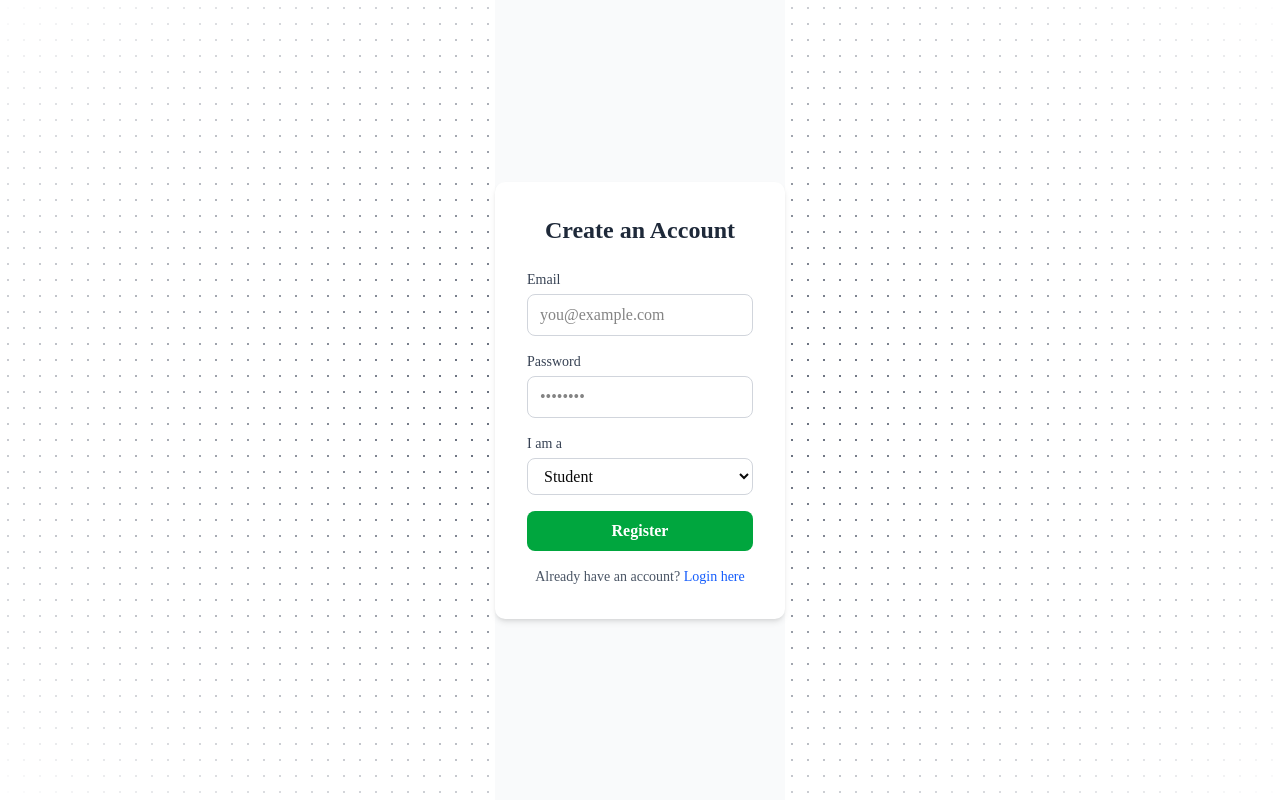
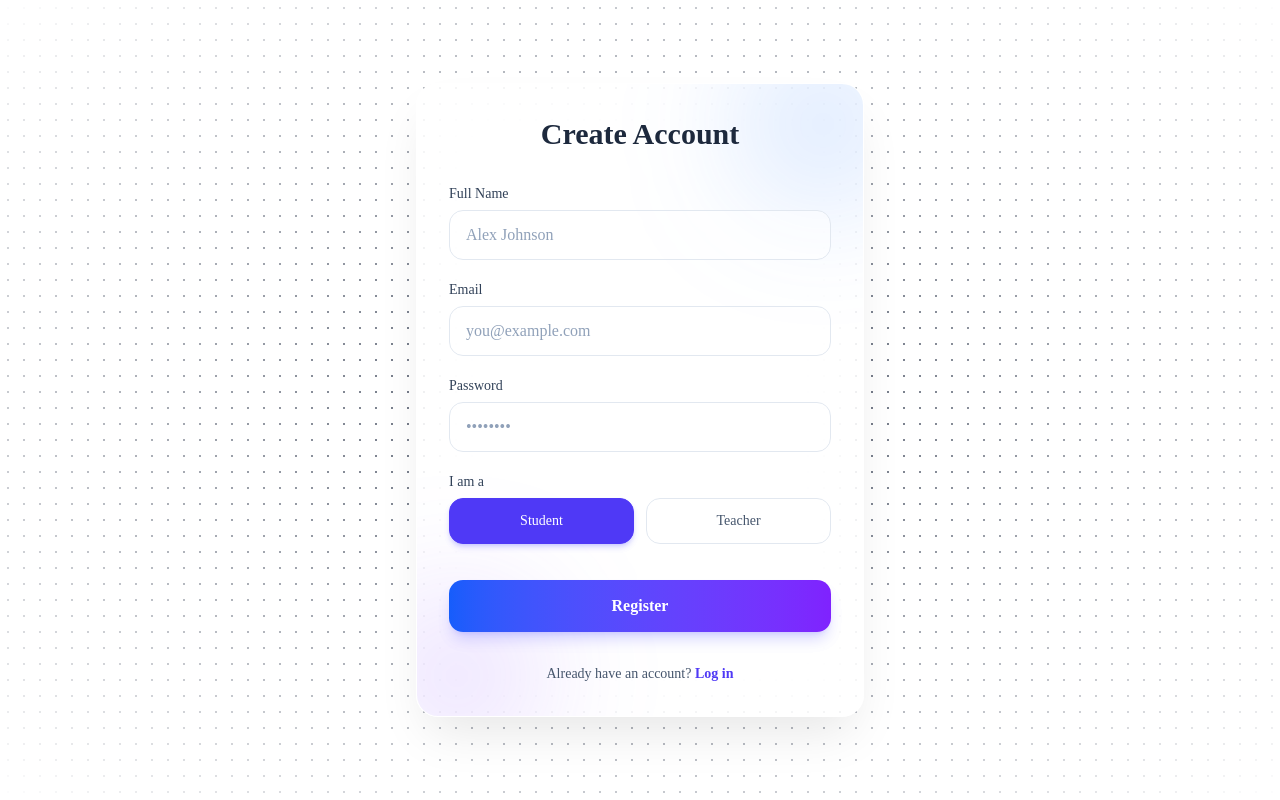
Before and after one commit to DARSHILZZ/wellbeing_agent, a Next.js app in the folder frontend/: page /register in a window 1280 px wide. Built offline with nearby package versions, Linux system fonts and the light colour scheme.

Commit message:
feat: migrate authentication and profile management to Supabase and implement UI redesign for login and register pages

```diff
--- a/frontend/src/app/login/page.tsx
+++ b/frontend/src/app/login/page.tsx
@@ -1,17 +1,118 @@
-import Link from 'next/link';
+"use client";
+
+import { useState } from "react";
+import { useRouter } from "next/navigation";
+import { supabase } from "@/lib/supabase";
+import { motion } from "framer-motion";
+import Link from "next/link";
 
 export default function Login() {
+  const [email, setEmail] = useState("");
+  const [password, setPassword] = useState("");
+  const [error, setError] = useState("");
+  const [loading, setLoading] = useState(false);
+  const router = useRouter();
+
+  const handleLogin = async (e: React.FormEvent) => {
+    e.preventDefault();
+    setError("");
+    setLoading(true);
+
+    try {
+      // 1. Authenticate with Supabase
+      const { data: authData, error: authError } = await supabase.auth.signInWithPassword({
+        email,
+        password,
+      });
+
+      if (authError) throw new Error(authError.message);
+      if (!authData.user) throw new Error("Login failed.");
+
+      // 2. Fetch user's role from profiles
+      const { data: profile, error: profileError } = await supabase
+        .from('profiles')
+        .select('role')
+        .eq('id', authData.user.id)
+        .single();
+
+      if (profileError) throw new Error("Could not fetch user profile.");
+
+      // 3. Route dynamically based on role
+      if (profile.role === 'teacher') {
+        router.push("/teacher");
+      } else {
+        router.push("/student/profile");
+      }
+    } catch (err: any) {
+      setError(err.message || "Failed to log in");
+    } finally {
+      setLoading(false);
+    }
+  };
+
   return (
-    <div className="relative z-10 bg-white/90 backdrop-blur p-8 rounded-xl shadow-xl w-96 mx-auto">
-        <h1 className="text-2xl font-bold mb-6 text-center text-gray-800">AI Tutor Login</h1>
-        <div className="space-y-4">
-          <Link href="/teacher" className="block w-full text-center bg-blue-600 text-white py-2.5 rounded-lg hover:bg-blue-700 transition-colors font-medium">
-            Login as Teacher
+    <div className="relative z-10 w-full max-w-md mx-auto">
+      <motion.div
+        initial={{ opacity: 0, y: 20 }}
+        animate={{ opacity: 1, y: 0 }}
+        transition={{ duration: 0.5 }}
+        className="bg-white/70 dark:bg-zinc-900/70 backdrop-blur-xl p-8 rounded-3xl shadow-2xl shadow-zinc-950/10 border border-white/50 dark:border-zinc-800/80 relative overflow-hidden"
+      >
+        {/* Glow Accent */}
+        <div className="absolute -top-10 -left-10 w-40 h-40 bg-indigo-500/20 rounded-full blur-3xl pointer-events-none" />
+        <div className="absolute -bottom-10 -right-10 w-40 h-40 bg-fuchsia-500/20 rounded-full blur-3xl pointer-events-none" />
+
+        <h2 className="text-3xl font-bold text-center text-slate-800 dark:text-zinc-100 mb-8 relative z-10">
+          Welcome Back
+        </h2>
+
+        {error && (
+          <motion.div initial={{ opacity: 0 }} animate={{ opacity: 1 }} className="bg-red-500/10 border border-red-500/20 text-red-600 dark:text-red-400 p-3 rounded-xl mb-6 text-sm text-center backdrop-blur-md">
+            {error}
+          </motion.div>
+        )}
+
+        <form onSubmit={handleLogin} className="space-y-5 relative z-10">
+          <div>
+            <label className="block text-sm font-medium text-slate-700 dark:text-zinc-300 mb-1.5">Email</label>
+            <input
+              type="email"
+              value={email}
+              onChange={(e) => setEmail(e.target.value)}
+              required
+              className="w-full px-4 py-3 bg-white/50 dark:bg-zinc-950/50 border border-slate-200 dark:border-zinc-800 rounded-xl focus:outline-none focus:ring-2 focus:ring-indigo-500 transition-all text-slate-800 dark:text-zinc-100 placeholder-slate-400"
+              placeholder="you@example.com"
+            />
+          </div>
+
+          <div>
+            <label className="block text-sm font-medium text-slate-700 dark:text-zinc-300 mb-1.5">Password</label>
+            <input
+              type="password"
+              value={password}
+              onChange={(e) => setPassword(e.target.value)}
+              required
+              className="w-full px-4 py-3 bg-white/50 dark:bg-zinc-950/50 border border-slate-200 dark:border-zinc-800 rounded-xl focus:outline-none focus:ring-2 focus:ring-indigo-500 transition-all text-slate-800 dark:text-zinc-100 placeholder-slate-400"
+              placeholder="••••••••"
+            />
+          </div>
+
+          <button
+            type="submit"
+            disabled={loading}
+            className="w-full py-3.5 mt-4 bg-gradient-to-r from-blue-600 to-indigo-600 hover:from-blue-700 hover:to-indigo-700 text-white font-semibold rounded-xl shadow-lg shadow-indigo-500/25 transition-all transform hover:scale-[1.02] active:scale-[0.98] disabled:opacity-70 disabled:hover:scale-100"
+          >
+            {loading ? "Authenticating..." : "Log In"}
+          </button>
+        </form>
+
+        <p className="mt-8 text-center text-sm text-slate-600 dark:text-zinc-400 relative z-10">
+          Don't have an account?{" "}
+          <Link href="/register" className="font-semibold text-indigo-600 dark:text-indigo-400 hover:underline">
+            Register here
           </Link>
-          <Link href="/student" className="block w-full text-center bg-green-600 text-white py-2.5 rounded-lg hover:bg-green-700 transition-colors font-medium">
-            Login as Student
-          </Link>
-        </div>
-      </div>
+        </p>
+      </motion.div>
+    </div>
   );
 }
--- a/frontend/src/app/register/page.tsx
+++ b/frontend/src/app/register/page.tsx
@@ -2,33 +2,47 @@
 
 import { useState } from "react";
 import { useRouter } from "next/navigation";
+import { supabase } from "@/lib/supabase";
+import { motion } from "framer-motion";
+import Link from "next/link";
 
 export default function RegisterPage() {
+  const [fullName, setFullName] = useState("");
   const [email, setEmail] = useState("");
   const [password, setPassword] = useState("");
   const [role, setRole] = useState("student");
   const [error, setError] = useState("");
   const [success, setSuccess] = useState(false);
+  const [loading, setLoading] = useState(false);
   const router = useRouter();
 
   const handleRegister = async (e: React.FormEvent) => {
     e.preventDefault();
     setError("");
     setSuccess(false);
+    setLoading(true);
 
     try {
-      const res = await fetch("http://localhost:8000/api/v1/auth/register", {
-        method: "POST",
-        headers: {
-          "Content-Type": "application/json",
-        },
-        body: JSON.stringify({ email, password, role }),
+      // 1. Register with Supabase Auth
+      const { data: authData, error: authError } = await supabase.auth.signUp({
+        email,
+        password,
       });
 
-      if (!res.ok) {
-        const errorData = await res.json();
-        throw new Error(errorData.detail || "Registration failed");
-      }
+      if (authError) throw new Error(authError.message);
+      if (!authData.user) throw new Error("Registration failed.");
+
+      // 2. Insert into profiles table
+      const { error: profileError } = await supabase.from('profiles').insert([
+        {
+          id: authData.user.id,
+          full_name: fullName,
+          email: email,
+          role: role,
+        }
+      ]);
+
+      if (profileError) throw new Error(profileError.message);
 
       setSuccess(true);
       setTimeout(() => {
@@ -36,80 +50,120 @@
       }, 2000);
     } catch (err: any) {
       setError(err.message || "Failed to register");
+    } finally {
+      setLoading(false);
     }
   };
 
   return (
-    <div className="min-h-screen flex items-center justify-center bg-gray-50">
-      <div className="max-w-md w-full p-8 bg-white rounded-lg shadow-md">
-        <h2 className="text-2xl font-bold text-center text-gray-800 mb-6">
-          Create an Account
+    <div className="relative z-10 w-full max-w-md mx-auto">
+      <motion.div
+        initial={{ opacity: 0, y: 20 }}
+        animate={{ opacity: 1, y: 0 }}
+        transition={{ duration: 0.5 }}
+        className="bg-white/70 dark:bg-zinc-900/70 backdrop-blur-xl p-8 rounded-3xl shadow-2xl shadow-zinc-950/10 border border-white/50 dark:border-zinc-800/80 relative overflow-hidden"
+      >
+        {/* Glow Accent */}
+        <div className="absolute -top-10 -right-10 w-40 h-40 bg-blue-500/20 rounded-full blur-3xl pointer-events-none" />
+        <div className="absolute -bottom-10 -left-10 w-40 h-40 bg-violet-500/20 rounded-full blur-3xl pointer-events-none" />
+
+        <h2 className="text-3xl font-bold text-center text-slate-800 dark:text-zinc-100 mb-8 relative z-10">
+          Create Account
         </h2>
 
         {error && (
-          <div className="bg-red-50 text-red-500 p-3 rounded-md mb-4 text-sm text-center">
+          <motion.div initial={{ opacity: 0 }} animate={{ opacity: 1 }} className="bg-red-500/10 border border-red-500/20 text-red-600 dark:text-red-400 p-3 rounded-xl mb-6 text-sm text-center backdrop-blur-md">
             {error}
-          </div>
+          </motion.div>
         )}
 
         {success && (
-          <div className="bg-green-50 text-green-600 p-3 rounded-md mb-4 text-sm text-center">
+          <motion.div initial={{ opacity: 0 }} animate={{ opacity: 1 }} className="bg-emerald-500/10 border border-emerald-500/20 text-emerald-600 dark:text-emerald-400 p-3 rounded-xl mb-6 text-sm text-center backdrop-blur-md">
             Registration successful! Redirecting to login...
-          </div>
+          </motion.div>
         )}
 
-        <form onSubmit={handleRegister} className="space-y-4">
+        <form onSubmit={handleRegister} className="space-y-5 relative z-10">
           <div>
-            <label className="block text-sm font-medium text-gray-700">Email</label>
+            <label className="block text-sm font-medium text-slate-700 dark:text-zinc-300 mb-1.5">Full Name</label>
+            <input
+              type="text"
+              value={fullName}
+              onChange={(e) => setFullName(e.target.value)}
+              required
+              className="w-full px-4 py-3 bg-white/50 dark:bg-zinc-950/50 border border-slate-200 dark:border-zinc-800 rounded-xl focus:outline-none focus:ring-2 focus:ring-indigo-500 transition-all text-slate-800 dark:text-zinc-100 placeholder-slate-400"
+              placeholder="Alex Johnson"
+            />
+          </div>
+
+          <div>
+            <label className="block text-sm font-medium text-slate-700 dark:text-zinc-300 mb-1.5">Email</label>
             <input
               type="email"
               value={email}
               onChange={(e) => setEmail(e.target.value)}
               required
-              className="mt-1 w-full px-3 py-2 border border-gray-300 rounded-md focus:outline-none focus:ring-2 focus:ring-blue-500"
+              className="w-full px-4 py-3 bg-white/50 dark:bg-zinc-950/50 border border-slate-200 dark:border-zinc-800 rounded-xl focus:outline-none focus:ring-2 focus:ring-indigo-500 transition-all text-slate-800 dark:text-zinc-100 placeholder-slate-400"
               placeholder="you@example.com"
             />
           </div>
 
           <div>
-            <label className="block text-sm font-medium text-gray-700">Password</label>
+            <label className="block text-sm font-medium text-slate-700 dark:text-zinc-300 mb-1.5">Password</label>
             <input
               type="password"
               value={password}
               onChange={(e) => setPassword(e.target.value)}
               required
-              className="mt-1 w-full px-3 py-2 border border-gray-300 rounded-md focus:outline-none focus:ring-2 focus:ring-blue-500"
+              className="w-full px-4 py-3 bg-white/50 dark:bg-zinc-950/50 border border-slate-200 dark:border-zinc-800 rounded-xl focus:outline-none focus:ring-2 focus:ring-indigo-500 transition-all text-slate-800 dark:text-zinc-100 placeholder-slate-400"
               placeholder="••••••••"
             />
           </div>
 
           <div>
-            <label className="block text-sm font-medium text-gray-700">I am a</label>
-            <select
-              value={role}
-              onChange={(e) => setRole(e.target.value)}
-              className="mt-1 w-full px-3 py-2 border border-gray-300 rounded-md focus:outline-none focus:ring-2 focus:ring-blue-500"
-            >
-              <option value="student">Student</option>
-              <option value="teacher">Teacher</option>
-            </select>
+            <label className="block text-sm font-medium text-slate-700 dark:text-zinc-300 mb-1.5">I am a</label>
+            <div className="grid grid-cols-2 gap-3">
+              <button
+                type="button"
+                onClick={() => setRole('student')}
+                className={`py-3 px-4 rounded-xl border text-sm font-medium transition-all ${
+                  role === 'student'
+                    ? 'bg-indigo-600 border-indigo-600 text-white shadow-md shadow-indigo-500/25'
+                    : 'bg-white/50 dark:bg-zinc-950/50 border-slate-200 dark:border-zinc-800 text-slate-600 dark:text-zinc-400 hover:bg-slate-50 dark:hover:bg-zinc-900'
+                }`}
+              >
+                Student
+              </button>
+              <button
+                type="button"
+                onClick={() => setRole('teacher')}
+                className={`py-3 px-4 rounded-xl border text-sm font-medium transition-all ${
+                  role === 'teacher'
+                    ? 'bg-indigo-600 border-indigo-600 text-white shadow-md shadow-indigo-500/25'
+                    : 'bg-white/50 dark:bg-zinc-950/50 border-slate-200 dark:border-zinc-800 text-slate-600 dark:text-zinc-400 hover:bg-slate-50 dark:hover:bg-zinc-900'
+                }`}
+              >
+                Teacher
+              </button>
+            </div>
           </div>
 
           <button
             type="submit"
-            className="w-full py-2 px-4 bg-green-600 hover:bg-green-700 text-white font-semibold rounded-md transition duration-200"
+            disabled={loading}
+            className="w-full py-3.5 mt-4 bg-gradient-to-r from-blue-600 to-violet-600 hover:from-blue-700 hover:to-violet-700 text-white font-semibold rounded-xl shadow-lg shadow-indigo-500/25 transition-all transform hover:scale-[1.02] active:scale-[0.98] disabled:opacity-70 disabled:hover:scale-100"
           >
-            Register
+            {loading ? "Creating account..." : "Register"}
           </button>
         </form>
 
-        <p className="mt-4 text-center text-sm text-gray-600">
+        <p className="mt-8 text-center text-sm text-slate-600 dark:text-zinc-400 relative z-10">
           Already have an account?{" "}
-          <a href="/login" className="text-blue-600 hover:underline">
-            Login here
-          </a>
+          <Link href="/login" className="font-semibold text-indigo-600 dark:text-indigo-400 hover:underline">
+            Log in
+          </Link>
         </p>
-      </div>
+      </motion.div>
     </div>
   );
 }
```
